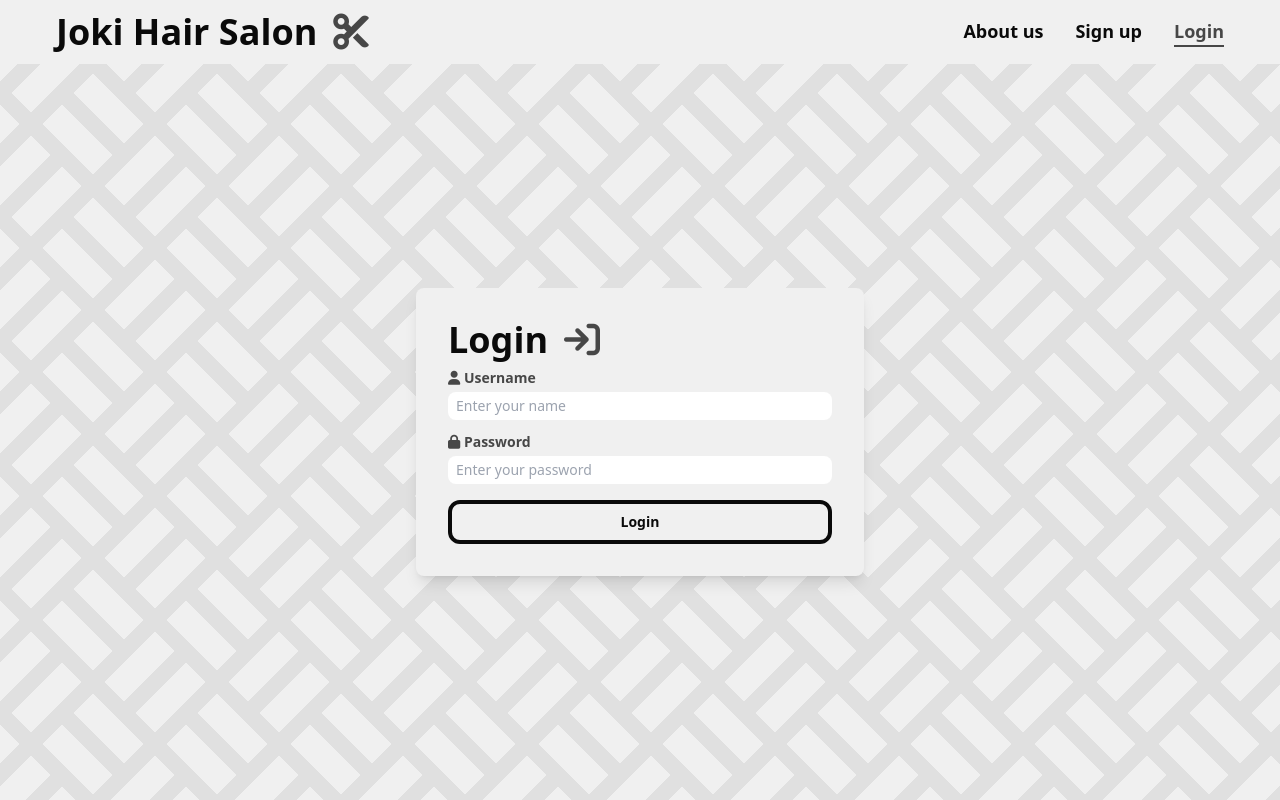
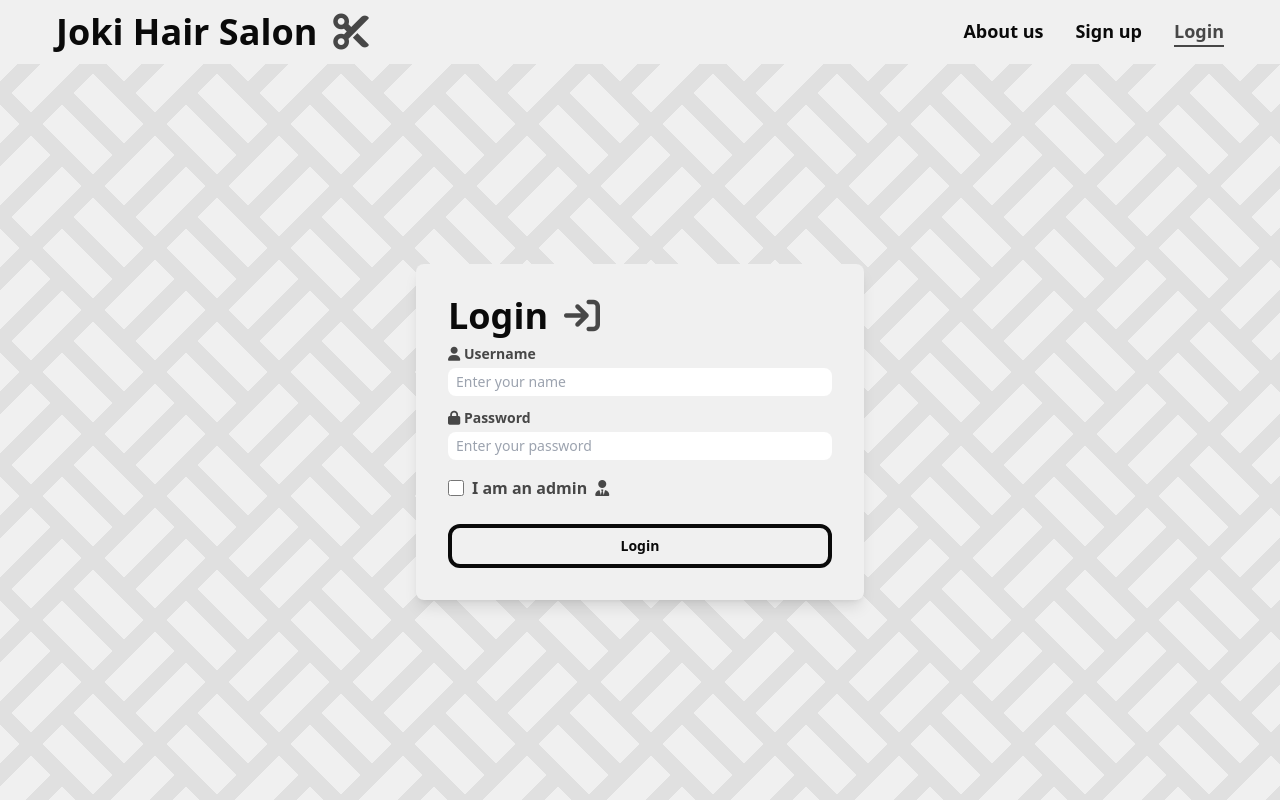
Before and after one commit to Josedzzz/joki-hair-salon-front, a React (Vite) app: page /login in a window 1280 px wide. Built offline with nearby package versions, Linux system fonts and the light colour scheme.

Commit message:
handle the login functionality

```diff
--- a/src/components/LoginCard.tsx
+++ b/src/components/LoginCard.tsx
@@ -1,9 +1,41 @@
 import { useState } from "react";
+import { login } from "../services/loginService";
+import { useNavigate } from "react-router-dom";
 
 export default function LoginCard() {
+  const navigate = useNavigate();
   const [username, setUsername] = useState("");
   const [password, setPassword] = useState("");
   const [message, setMessage] = useState("");
+  const [isAdmin, setIsAdmin] = useState(false);
+
+  /**
+   * handles the submission of the login event
+   * @param e the form submission event
+   */
+  const handleSubmit = async (e: React.FormEvent<HTMLFormElement>) => {
+    e.preventDefault();
+    setMessage("");
+    try {
+      if (isAdmin) {
+        const response = await login({ username, password }, "admin");
+        localStorage.setItem("adminId", response.data);
+        setMessage(response.message);
+        navigate("/admin-dashboard");
+      } else {
+        const response = await login({ username, password }, "client");
+        localStorage.setItem("clientId", response.data);
+        setMessage(response.message);
+        navigate("/user-dashboard");
+      }
+    } catch (error) {
+      if (error instanceof Error) {
+        setMessage(error.message);
+      } else {
+        setMessage("An unexpected error occurred.");
+      }
+    }
+  };
 
   return (
     <main className="flex items-center justify-center min-h-[calc(100vh-4rem)] p-2">
@@ -14,7 +46,7 @@ export default function LoginCard() {
           </h1>
           <i className="fa-solid fa-arrow-right-to-bracket text-xl sm:text-3xl md:text-4xl text-custom-silver"></i>
         </div>
-        <form>
+        <form onSubmit={handleSubmit}>
           <div className="mb-3">
             <label
               className="block text-custom-silver font-bold mb-1 text-sm"
@@ -47,6 +79,20 @@ export default function LoginCard() {
               onChange={(e) => setPassword(e.target.value)}
             />
           </div>
+          <div className="mb-6">
+            <label className="flex items-center text-custom-silver font-bold mb-2 cursor-pointer">
+              <input
+                type="checkbox"
+                className="h-4 w-4 rounded-md mr-2"
+                checked={isAdmin}
+                onChange={() => setIsAdmin(!isAdmin)}
+              />
+              <span className="flex items-center">
+                I am an admin{" "}
+                <i className="fa-solid fa-user-tie ml-2 text-custom-silver"></i>
+              </span>
+            </label>
+          </div>
           <div className="flex items-center justify-between">
             <button
               type="submit"
```
